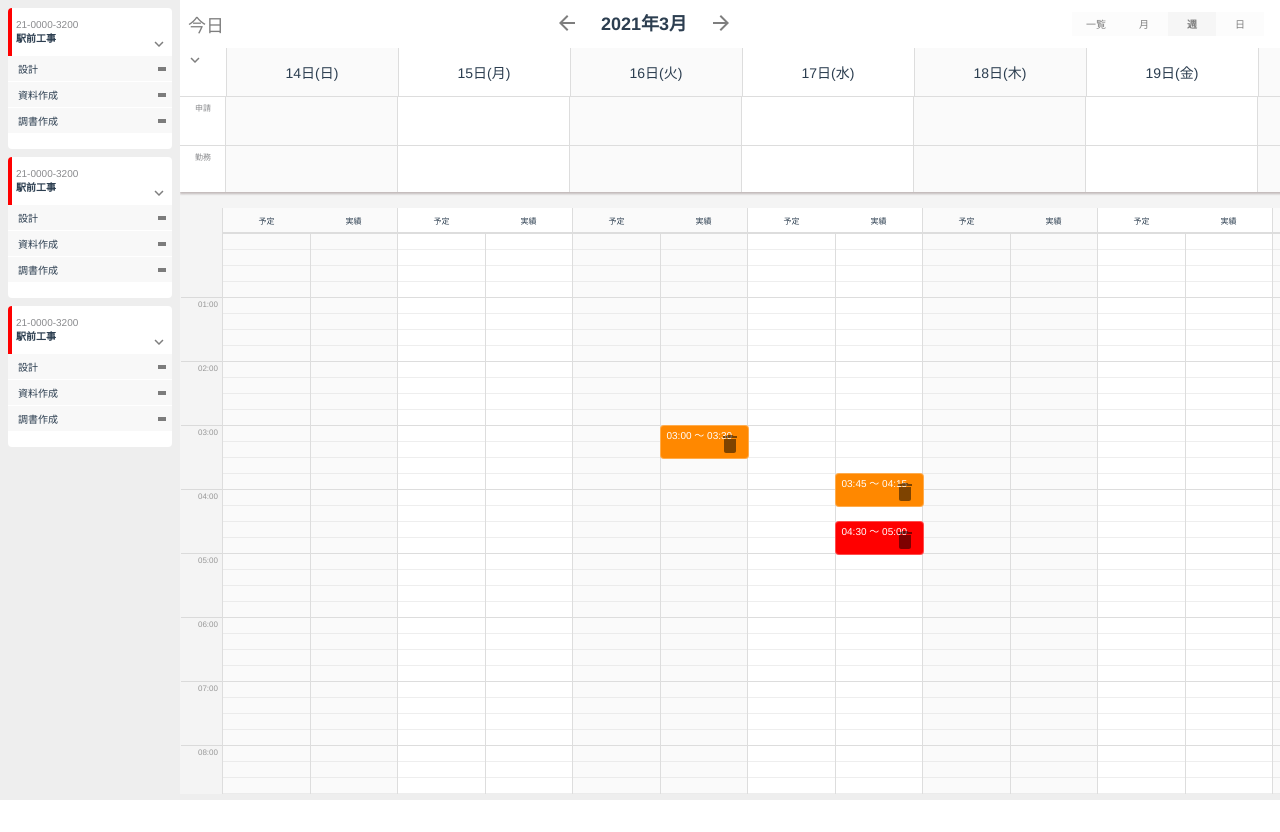
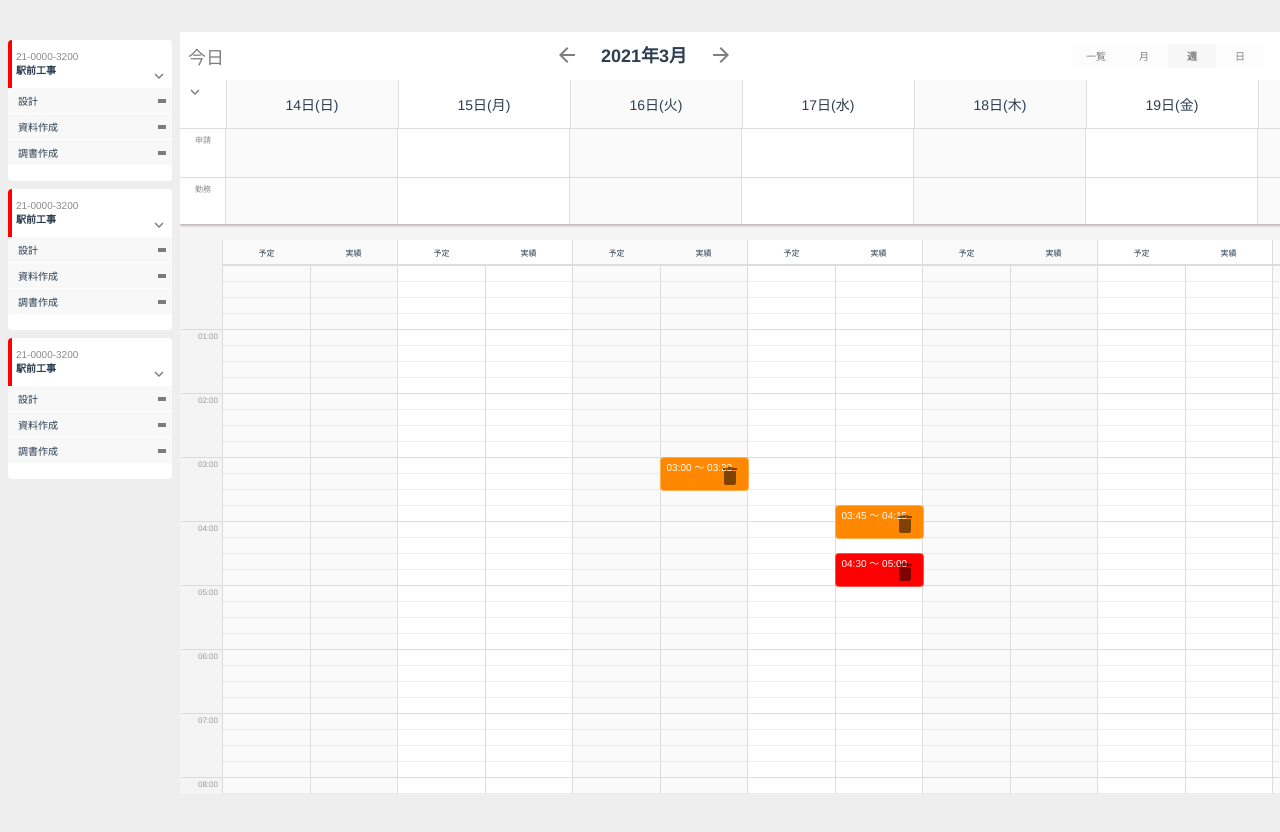
Before and after one commit to masahiro8/bkm-vue-draggable, a Vue app: page / in a window 1280 px wide. Before the commit the page ends 800 px from the top, so only its background shows below. Built offline with nearby package versions, Linux system fonts and the light colour scheme.

Commit message:
レイアウトを調整

```diff
--- a/src/components/scheduler/UI/PageFrame.vue
+++ b/src/components/scheduler/UI/PageFrame.vue
@@ -17,6 +17,7 @@ export default {};
 .page-scheduler{
   background-color: #eee;
   height: 100%;
+  padding-top: 32px;
 }
 .page-scheduler__body {
   display: flex;
--- a/src/components/scheduler/draggable/DraggableTicket.vue
+++ b/src/components/scheduler/draggable/DraggableTicket.vue
@@ -278,16 +278,18 @@
             x: this.fixHorizontal ? 0 : point.x,
             //どうしても上にずれるので、this.fitGridY * 2を追加してる
             // + (this.fitGridY * 2)
-            y: this.fixVertical ? 0 : point.y - this.bodyScroll + this.headerRect.top - this.headerRect.height - (this.fitGridY * 2),
+            // y: this.fixVertical ? 0 : point.y - this.bodyScroll + this.headerRect.top + this.headerRect.height,
+            y: this.fixVertical ? 0 : point.y - this.bodyScroll - (this.fitGridY * 4),
           };
 
           console.log("movingpoint " ,{...this.movingpoint});
+          console.log("headerRect " ,{...this.headerRect});
 
           this.mousepoint_margin = {
             x: this.fixHorizontal ? 0 : this.mousepoint_margin.x,
             y: this.fixVertical ? 0 : this.mousepoint_margin.y,
           };
-          console.log("mousepoint_margin " ,{...this.mousepoint_margin});
+          // console.log("mousepoint_margin " ,{...this.mousepoint_margin});
 
           this.detectTarget(point);
         }
--- a/src/pages/SchedulerWeek.vue
+++ b/src/pages/SchedulerWeek.vue
@@ -87,7 +87,7 @@
         this.isHeaderTableOpen = value["isHeaderTableOpen"];
         this.headerRect = value["headerRect"];
         this.bodyMainRect = value["bodyMainRect"];
-        // console.log("UIObserver",value);
+        console.log("UIObserver",{...this.headerRect});
       })
     },
     destroyed() {
```
